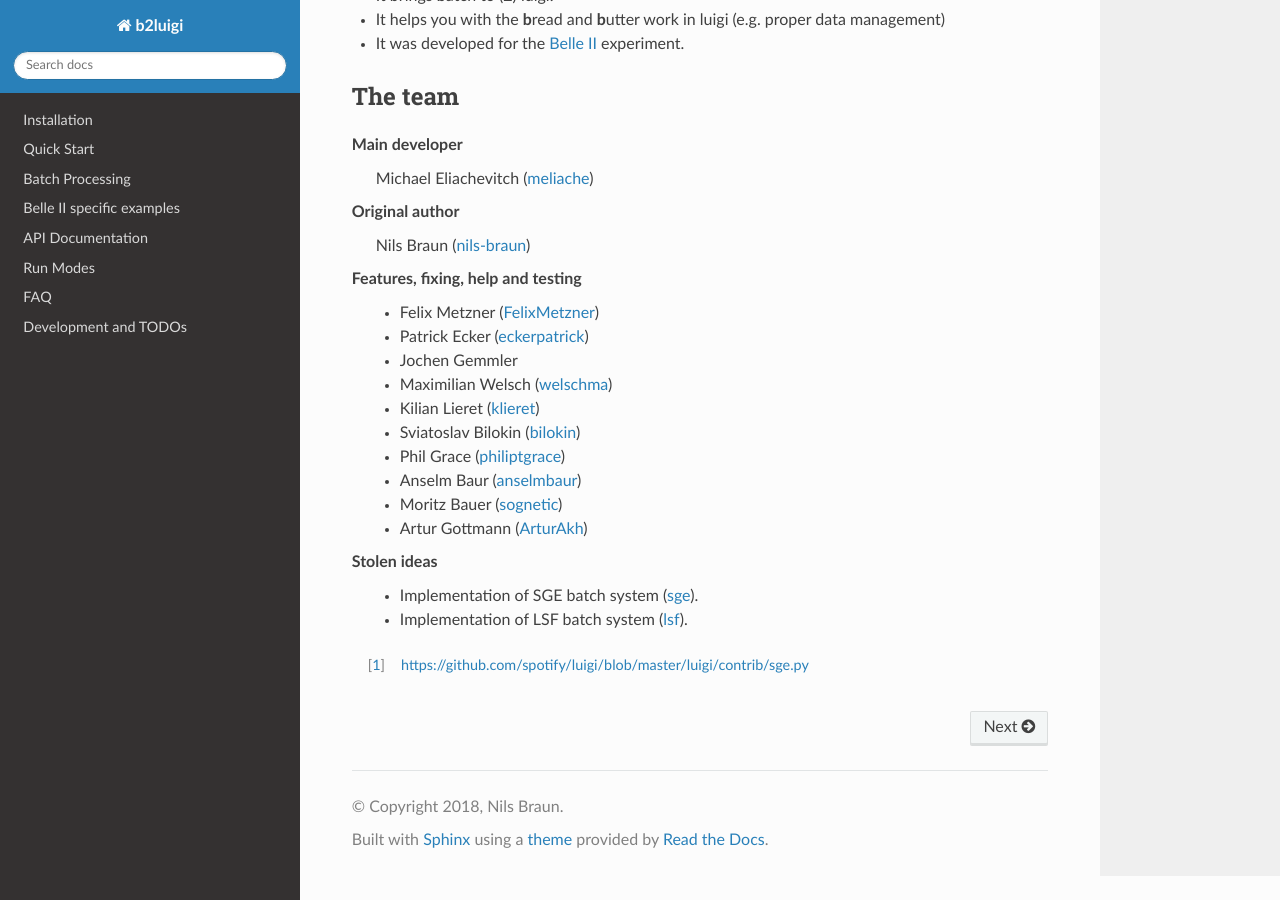
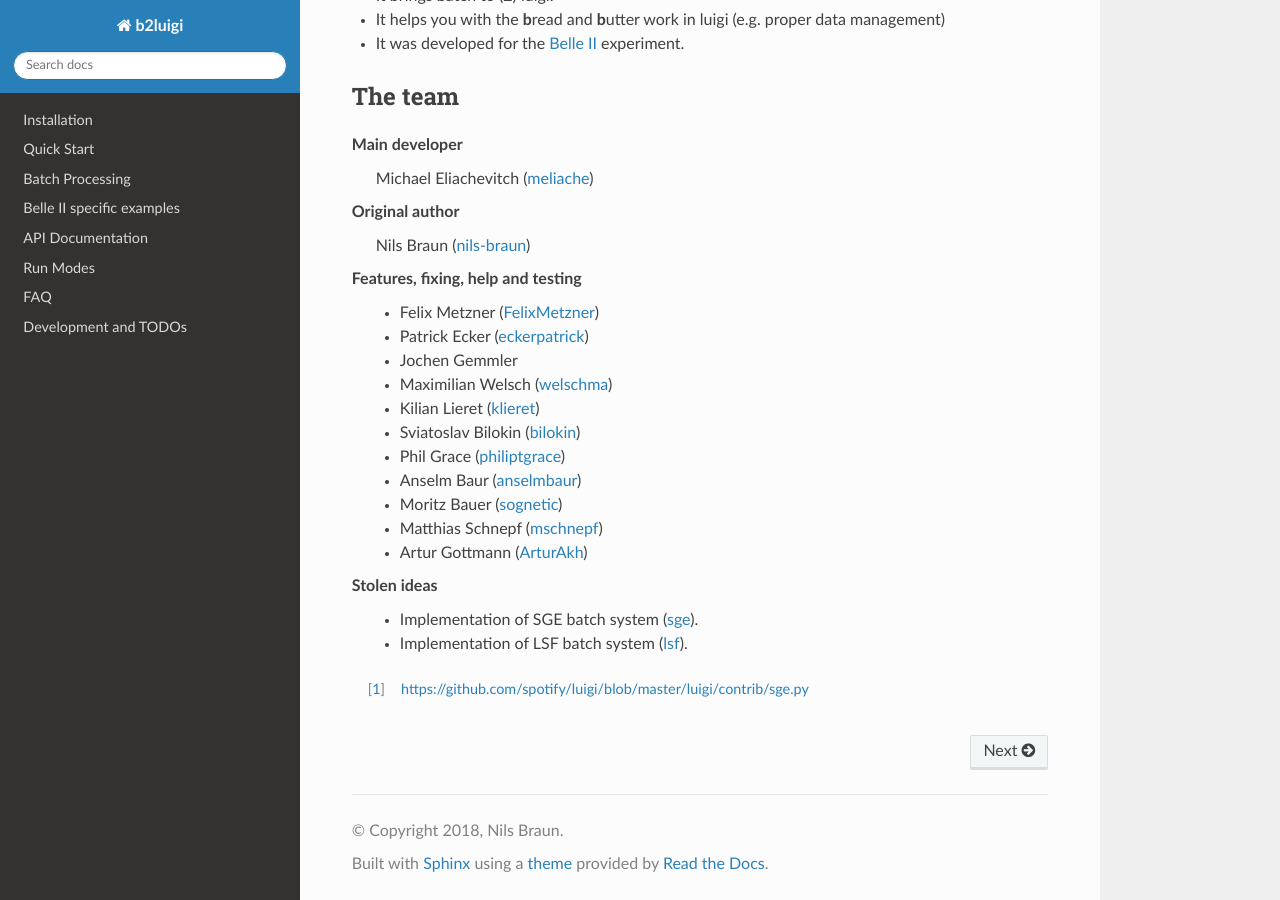
Before and after one commit to nils-braun/b2luigi, a Sphinx documentation site: the page built from docs/index.rst, in a window 1280 px wide and 900 px high, scrolled down 3097 px. Built offline with Sphinx 7.4.7 and the Read the Docs theme 2.0.0, drawn with Linux system fonts in a browser that asks for light colours.

Commit message:
Add Matthias Schnepf properly to contributors

```diff
--- a/docs/index.rst
+++ b/docs/index.rst
@@ -132,6 +132,7 @@ Features, fixing, help and testing
     * Phil Grace (`philiptgrace`_)
     * Anselm Baur (`anselmbaur`_)
     * Moritz Bauer (`sognetic`_)
+    * Matthias Schnepf  (`mschnepf`_)
     * Artur Gottmann (`ArturAkh`_)
 
 Stolen ideas
```
